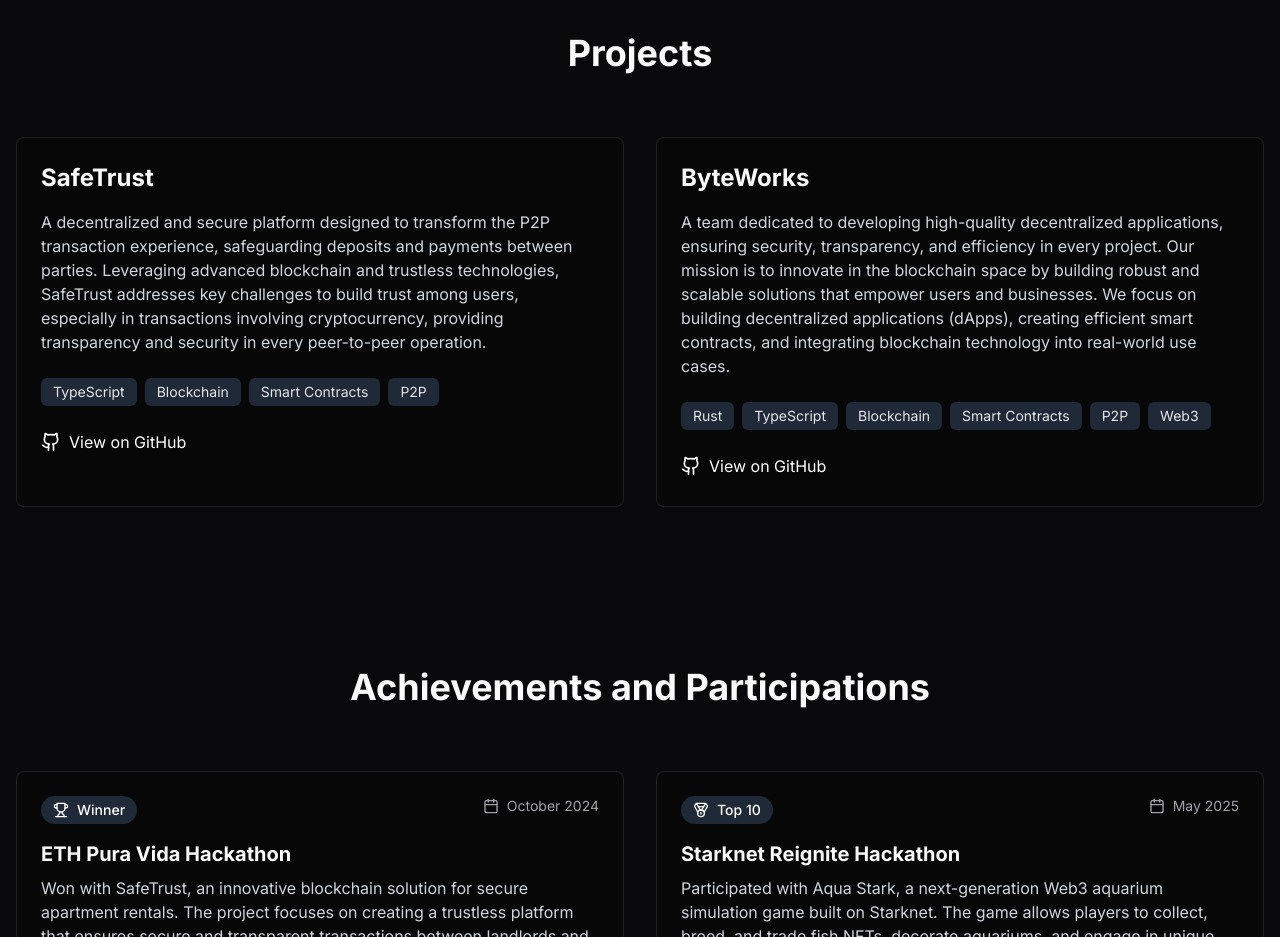
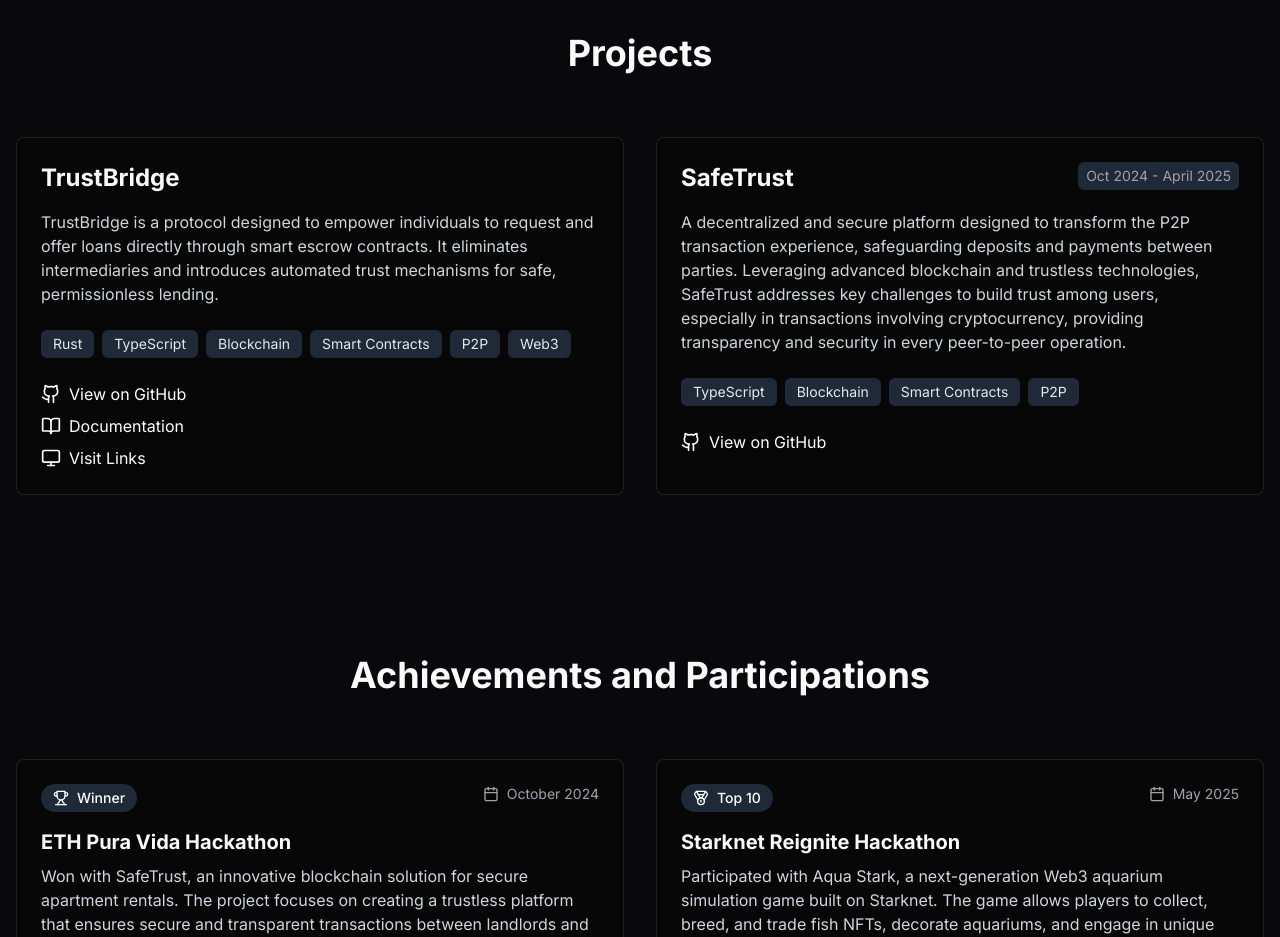
Before and after one commit to JosueBrenes/portfolio-web, a Next.js app: page / in a window 1280 px wide. Shown: the part 1620-2557 px from the top of the page. Built offline with nearby package versions, Linux system fonts and the light colour scheme.

Commit message:
feat: update projects component with new project details and improved layout

```diff
--- a/components/projects.tsx
+++ b/components/projects.tsx
@@ -1,33 +1,79 @@
-import { Github, ExternalLink } from "lucide-react"
-import Link from "next/link"
+import { Github, ExternalLink, BookOpen, Monitor } from "lucide-react";
+import Link from "next/link";
 
 const projects = [
+  {
+    title: "TrustBridge",
+    description:
+      "TrustBridge is a protocol designed to empower individuals to request and offer loans directly through smart escrow contracts. It eliminates intermediaries and introduces automated trust mechanisms for safe, permissionless lending.",
+    technologies: [
+      "Rust",
+      "TypeScript",
+      "Blockchain",
+      "Smart Contracts",
+      "P2P",
+      "Web3",
+    ],
+    links: [
+      {
+        label: "View on GitHub",
+        url: "https://github.com/trustbridgecr",
+        icon: Github,
+      },
+      {
+        label: "Documentation",
+        url: "https://trustbridge.gitbook.io/trustbridge",
+        icon: BookOpen,
+      },
+      {
+        label: "Visit Links",
+        url: "https://trustbridge-links.vercel.app/",
+        icon: Monitor,
+      },
+    ],
+  },
   {
     title: "SafeTrust",
     description:
       "A decentralized and secure platform designed to transform the P2P transaction experience, safeguarding deposits and payments between parties. Leveraging advanced blockchain and trustless technologies, SafeTrust addresses key challenges to build trust among users, especially in transactions involving cryptocurrency, providing transparency and security in every peer-to-peer operation.",
+    period: "Oct 2024 - April 2025",
     technologies: ["TypeScript", "Blockchain", "Smart Contracts", "P2P"],
-    githubUrl: "https://github.com/safetrustcr",
+    links: [
+      {
+        label: "View on GitHub",
+        url: "https://github.com/safetrustcr",
+        icon: Github,
       },
-  {
-    title: "ByteWorks",
-    description:
-      "A team dedicated to developing high-quality decentralized applications, ensuring security, transparency, and efficiency in every project. Our mission is to innovate in the blockchain space by building robust and scalable solutions that empower users and businesses. We focus on building decentralized applications (dApps), creating efficient smart contracts, and integrating blockchain technology into real-world use cases.",
-    technologies: ["Rust", "TypeScript", "Blockchain", "Smart Contracts", "P2P", "Web3"],
-    githubUrl: "https://github.com/byteworkscr",
+    ],
   },
-]
+];
 
 export default function Projects() {
   return (
     <section className="py-16 md:py-20">
       <div className="container max-w-screen-xl mx-auto px-4">
-        <h2 className="text-3xl md:text-4xl font-bold text-center mb-10 md:mb-16">Projects</h2>
+        <h2 className="text-3xl md:text-4xl font-bold text-center mb-10 md:mb-16">
+          Projects
+        </h2>
         <div className="grid grid-cols-1 md:grid-cols-2 gap-6 md:gap-8">
           {projects.map((project, index) => (
-            <div key={index} className="border border-white/10 rounded-lg p-4 md:p-6 bg-black/20">
-              <h3 className="text-xl md:text-2xl font-bold mb-3 md:mb-4">{project.title}</h3>
-              <p className="mb-4 md:mb-6 text-gray-300 text-sm md:text-base">{project.description}</p>
+            <div
+              key={index}
+              className="border border-white/10 rounded-lg p-4 md:p-6 bg-black/20"
+            >
+              <div className="flex justify-between items-start mb-3 md:mb-4">
+                <h3 className="text-xl md:text-2xl font-bold">
+                  {project.title}
+                </h3>
+                {project.period && (
+                  <span className="text-xs md:text-sm text-muted-foreground bg-gray-800 px-2 py-1 rounded-md">
+                    {project.period}
+                  </span>
+                )}
+              </div>
+              <p className="mb-4 md:mb-6 text-gray-300 text-sm md:text-base">
+                {project.description}
+              </p>
               <div className="flex flex-wrap gap-2 mb-4 md:mb-6">
                 {project.technologies.map((tech, techIndex) => (
                   <span
@@ -38,20 +84,25 @@ export default function Projects() {
                   </span>
                 ))}
               </div>
+              <div className="flex flex-col space-y-2">
+                {project.links.map((link, linkIndex) => (
                   <Link
-                href={project.githubUrl}
+                    key={linkIndex}
+                    href={link.url}
                     target="_blank"
                     rel="noreferrer"
-                className="inline-flex items-center text-white hover:text-primary transition-colors text-sm md:text-base group"
+                    className="inline-flex items-center text-white hover:text-primary transition-colors text-sm md:text-base group w-fit"
                   >
-                <Github className="h-4 w-4 md:h-5 md:w-5 mr-2" />
-                View on GitHub
+                    <link.icon className="h-4 w-4 md:h-5 md:w-5 mr-2" />
+                    {link.label}
                     <ExternalLink className="h-3 w-3 md:h-4 md:w-4 ml-1 opacity-0 group-hover:opacity-100 transition-opacity" />
                   </Link>
+                ))}
+              </div>
             </div>
           ))}
         </div>
       </div>
     </section>
-  )
+  );
 }
```
Lines whose indentation alone changed are shown as unchanged.
